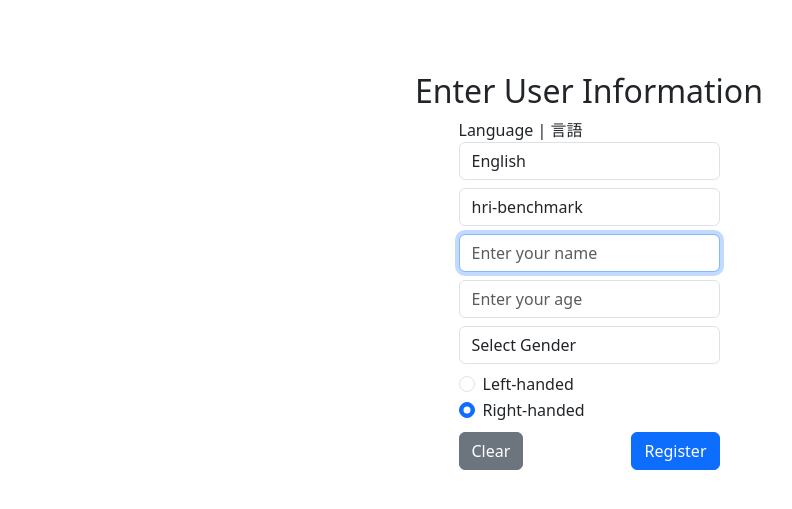
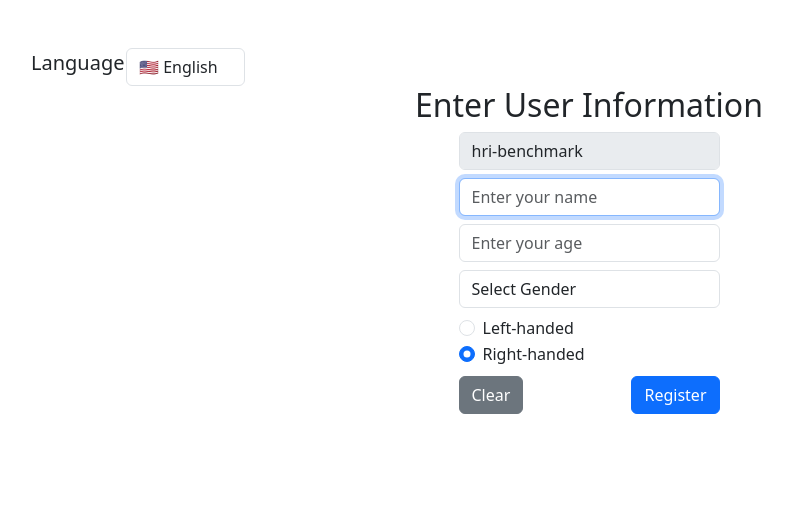
Before and after one commit to arayabrain/multiagent-bmi-webui-collab, a FastAPI app: page /register in a window 1280 px wide. Shown: the top 509 px of the page, without its empty margins (51-843 px from the left). Run offline with FastAPI, Linux system fonts and the light colour scheme; data that the repository does not hold is empty; parts of the project's set-up code (start-up, migrations or seed data) failed here and were passed over.

Commit message:
Reworked language selection tool, disabled project name, WIP on rejecting an already picked username when the page is reloaded

```diff
--- a/app/static/localization.js
+++ b/app/static/localization.js
@@ -3,12 +3,10 @@ const SHARED_LOCALIZATION = {
   "en": {
     // Modals
     "activeTabModalLabel": "Running session detected in another tab or window ! Please close this one.",
-    "taskCompleteModalLabel": "Task Complete !"
   },
   "jp": {
     // Modals
     "activeTabModalLabel": "他のタブまたウィンドウでログインされています。このタブを閉じてください。",
-    "taskCompleteModalLabel": "完了です！"
   }
 };
 
@@ -32,7 +30,6 @@ const INDEX_LOCALIZATION = {
     "reset-user-btn-text": "Reset User",
 
     // Labels
-    "ui-language-text": "Language",
   },
   "jp": {
     // Headers
@@ -53,7 +50,6 @@ const INDEX_LOCALIZATION = {
     "reset-user-btn-text": "再設定",
 
     // Labels
-    "ui-language-text": "Language",
   }
 };
 
@@ -72,7 +68,6 @@ const REGISTER_LOCALIZATION = {
     "gender-female-text": "Female",
     "leftHand-text": "Left-handed",
     "rightHand-text": "Right-handed",
-    "ui-language-text": "Language | 言語",
 
     // Form feedback
     "invalid-username-feedback-text": "A user with the same username is already connected.",
@@ -96,7 +91,6 @@ const REGISTER_LOCALIZATION = {
     "gender-female-text": "女性",
     "leftHand-text": "左利き",
     "rightHand-text": "右利き",
-    "ui-language-text": "Language | 言語",
 
     // Form feedback
     "invalid-username-feedback-text": "入力した名前は既に他ユーザーに利用されています。",
@@ -187,8 +181,14 @@ const NASA_TLX_LOCALIZATION = {
 
 // Main app UI is self-explanatory
 const APP_LOCALIZATION = {
-  "en": {},
-  "jp": {}
+  "en": {
+    // Modals
+    "taskCompleteModalLabel": "Task Complete !",
+  },
+  "jp": {
+    // Modals
+    "taskCompleteModalLabel": "完了です！",
+  }
 };
 
 
--- a/app/static/register.js
+++ b/app/static/register.js
@@ -86,6 +86,7 @@ const saveUserinfo = async () => {
         // and affect the corresponding field appropriately.
         let usernameFormFiled = document.getElementById("name-text-input");
         usernameFormFiled.classList.add("is-invalid");
+        document.querySelector('input[name="name"]').value = null;
     };
 
     if (response.ok) {
--- a/app/templates/index.html
+++ b/app/templates/index.html
@@ -17,10 +17,10 @@
                     <div class="col-2">
                         <label class="form-check-label" for="ui-language" id="ui-language-text">Language</label>
                     </div>
-                    <div class="col-2">
+                    <div class="col-3">
                         <select class="form-control" id="ui-language" name="ui-language">
-                            <option value="en">English</option>
-                            <option value="jp">日本語</option>
+                            <option value="en">🇺🇸 English</option>
+                            <option value="jp">🇯🇵 日本語</option>
                         </select>
                     </div>
                 </div>
--- a/app/templates/register.html
+++ b/app/templates/register.html
@@ -10,7 +10,23 @@
 
 <body>
     <div class="container mt-5 bg-white rounded">
-        <br/>
+        <!-- Language -->
+        <div class="row">
+            <div class="col-6 justify-content-start align-items-center">
+                <div class="row">
+                    <div class="col-2">
+                        <label class="form-check-label fs-5" for="ui-language" id="ui-language-text">Language</label>
+                    </div>
+                    <div class="col-3">
+                        <select class="form-control" id="ui-language" name="ui-language">
+                            <option value="en">🇺🇸 English</option>
+                            <option value="jp">🇯🇵 日本語</option>
+                        </select>
+                    </div>
+                </div>
+            </div>
+        </div>
+
         <div class="row">
             <div class="col-12 text-center">
                 <h2 id="enter-userinfo-text">Enter User Information</h2>
@@ -19,13 +35,8 @@
         <div class="row justify-content-center">
             <div class="col-md-3">
                 <form id="userinfoForm">
-                    <label id="ui-language-text" for="ui-language">Language</label>
-                    <select class="form-control mb-2" id="ui-language" name="ui-language">
-                        <option value="en">English</option>
-                        <option value="jp">日本語</option>
-                    </select>
                     <input type="text" class="form-control mb-2" id="projectName-text-input" name="projectName" placeholder="Project name" required
-                    autocomplete="projectName" value="hri-benchmark" defaultValue="hri-benchmark">
+                    autocomplete="projectName" value="hri-benchmark" defaultValue="hri-benchmark" disabled>
                     <input type="text" class="form-control mb-2" id="name-text-input" name="name" placeholder="Enter your name" required
                         autocomplete="name" autofocus>
                     <div id="serverValidationUserAlreadyRegistered" class="invalid-feedback">
```
